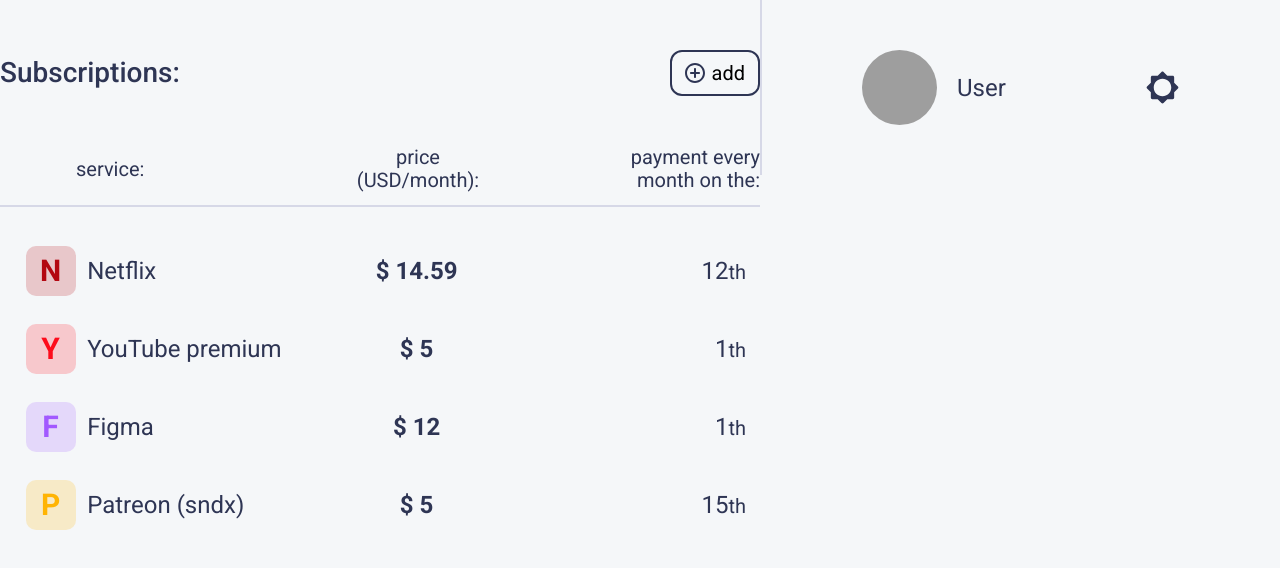
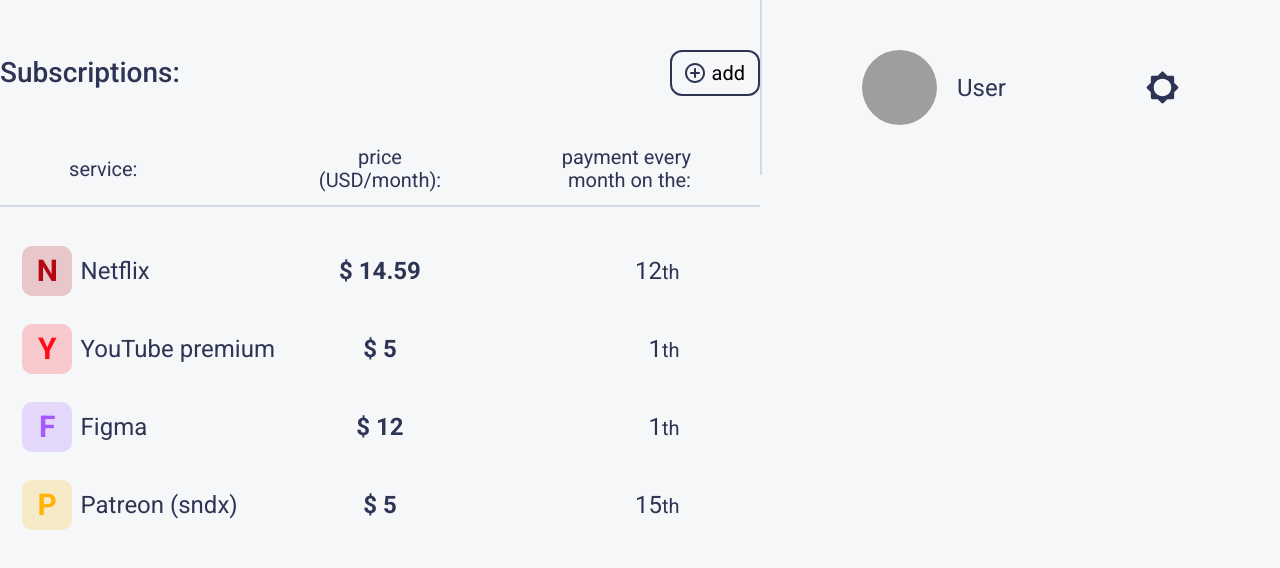
Before and after one commit to D1White/subscription-manager-lite, a React (Create React App) app: page / in a window 1280 px wide. Shown: the top 568 px of the page. Built offline with nearby package versions, Linux system fonts and the light colour scheme; grey boxes are pictures that could not be loaded.

Commit message:
add subscribe action button

```diff
--- a/src/components/Sunscriptions/Subscription.jsx
+++ b/src/components/Sunscriptions/Subscription.jsx
@@ -18,6 +18,10 @@
           {date}
           <small>th</small>
         </span>
+        <div className="table__actions">
+          <button type='button' className='table__btn edit' />
+          <button type='button' className='table__btn delete' />
+        </div>
     </div>
   );
 }
--- a/src/components/Sunscriptions/index.jsx
+++ b/src/components/Sunscriptions/index.jsx
@@ -30,6 +30,7 @@
               <br />
               month on the:
             </span>
+            <span className='table__col'></span>
           </div>
           <hr/>
           {subscriptions.map((subscr, index) => (
--- a/src/components/Sunscriptions/subscription.scss
+++ b/src/components/Sunscriptions/subscription.scss
@@ -1,11 +1,24 @@
 @import '../../scss/variables.scss';
 
 .table {
+
   &__subscr {
     width: 100%;
     padding: 14px;
+    border-radius: 17px;
     display: flex;
     align-items: center;
+    position: relative;
+
+    transition: background-color 0.2s;
+    &:hover {
+      background-color: #ffffff;
+    }
+  }
+
+  &__edit {
+    position: absolute;
+    left: 200px;
   }
 
   &__logo {
@@ -46,4 +59,36 @@
       text-align: right;
     }
   }
+
+  &__actions {
+    flex: 1;
+    display: flex;
+    justify-content: space-evenly;
+    align-items: center;
+  }
+
+  &__btn {
+    // display: none;
+    width: 20px;
+    height: 20px;
+    opacity: 0;
+
+    transition: opacity 0.2s;
+
+    &.edit {
+      background-image: url('../../assets/icons/edit.svg');
+    }
+
+    &.delete {
+      background-image: url('../../assets/icons/delete.svg');
+    }
+  }
 }
+
+.table__subscr:hover .table__btn {
+  // display: inline-block;
+  opacity: 75%;
+}
+.table__subscr:hover .table__btn:hover {
+  opacity: 1;
+}
--- a/src/components/Sunscriptions/subscriptions.scss
+++ b/src/components/Sunscriptions/subscriptions.scss
@@ -77,7 +77,7 @@
     flex: 3;
 
 
-    &:first-child {
+    &:first-child, &:last-child {
       flex: 1;
     }
 
--- a/src/scss/index.scss
+++ b/src/scss/index.scss
@@ -6,7 +6,7 @@
 html,body{height:100%;width:100%;font-size:100%;line-height:1;-ms-text-size-adjust:100%;-moz-text-size-adjust:100%;-webkit-text-size-adjust:100%;}
 input,button,textarea{font-family:inherit;}
 input::-ms-clear{display: none;}
-button{cursor: pointer; background-color: #F5F7F9;}
+button{cursor: pointer; background: none;}
 button::-moz-focus-inner{padding:0;border:0;}
 a,a:visited{text-decoration: none;}
 a:hover{text-decoration: none;}
```
Also changed, not shown: src/assets/icons/delete.svg (added), src/assets/icons/edit.svg (added).
